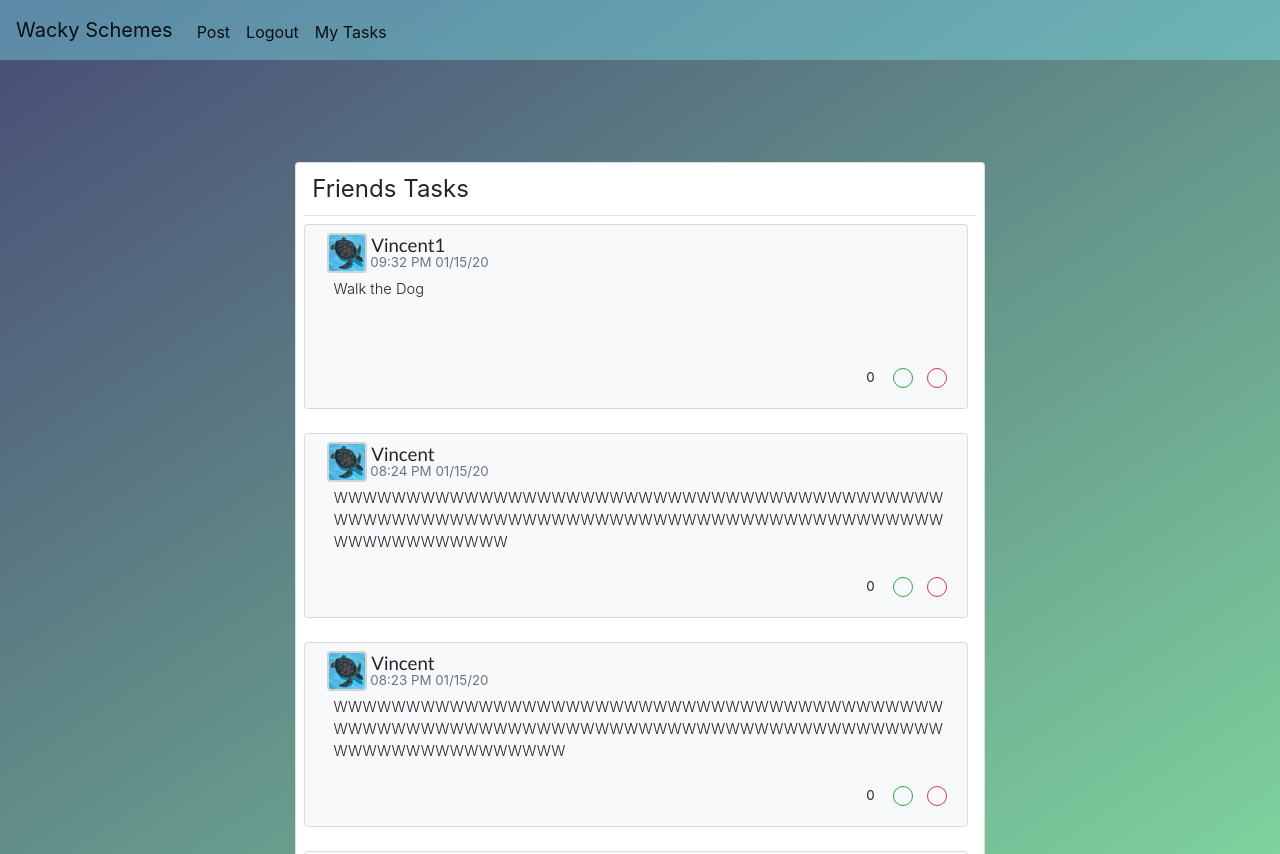
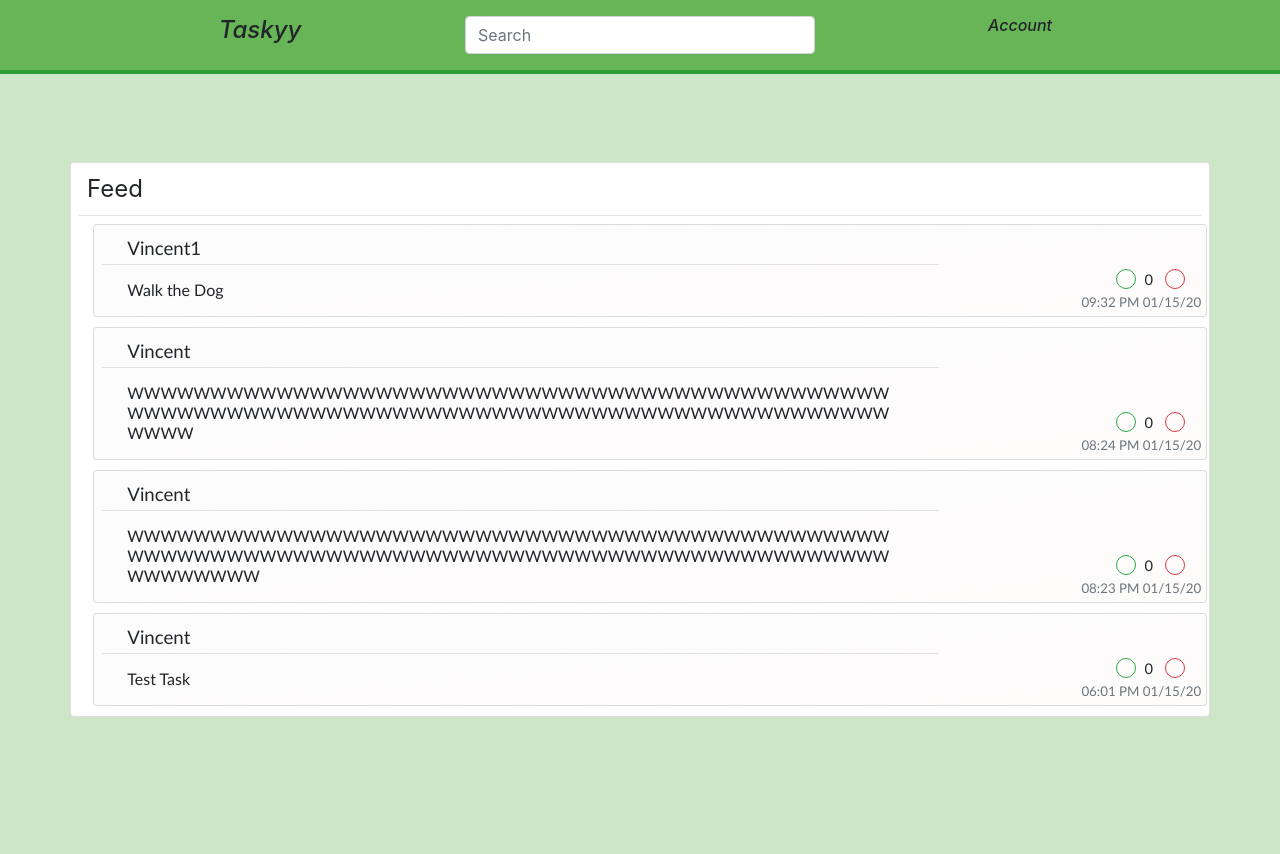
Before and after one commit to vhodgins/TaskManager, a Flask app: page / in a window 1280 px wide. Run offline with Flask 2, Linux system fonts and the light colour scheme; a user stored in the database is signed in; data comes from the database, SQL or seed files in the repository; both versions use the stored data as it was after the commit; some libraries are stand-ins or nearby versions.

Commit message:
Redesign Home Page Again

```diff
--- a/mainapp/routes.py
+++ b/mainapp/routes.py
@@ -126,6 +126,7 @@ def login():
     form = LoginForm()
     if form.validate_on_submit():
         user = User.query.filter_by(email=form.email.data).first()
+
         if user and bcrypt.check_password_hash(user.password, form.password.data):
             login_user(user, remember=form.remember.data)
             next_page = request.args.get('next')
--- a/mainapp/static/stylesheets/home.css
+++ b/mainapp/static/stylesheets/home.css
@@ -2,15 +2,7 @@
   margin-left: 10px;
 }
 
-.updatebutton {
 
-  -webkit-transform: translate(-50%,-50%);
-  transform: translate(-50%,-50%);
-  position: absolute;
-  top: 50%;
-  left: 20px;
-
-}
 
 
 span button img:hover {
--- a/mainapp/templates/home.html
+++ b/mainapp/templates/home.html
@@ -82,8 +82,8 @@
   <div class="col-sm-5"></div>
 
 
-  <div id="maincontent" class="card" style="">
-    <legend class="ml-3 mt-2">Friends Tasks</legend>
+  <div id="maincontent" class="card" style="width:100%">
+    <legend class="ml-3 mt-2">Feed</legend>
     <span class="border-bottom ml-2 mb-2 mr-2"></span>
     <div class="mr-4" style="margin-left:-25;">
   {% if tasks %}
@@ -95,7 +95,7 @@
   {% else %}
 </div>
 
-<div class="margin-auto">
+<div class="margin-auto" style="width:600px;">
   <p style="text-align:center">You dont have any friends yet</p>
 
 </div>
--- a/mainapp/templates/layout.html
+++ b/mainapp/templates/layout.html
@@ -20,52 +20,62 @@
 
       body{
         height: 100vh;
-        background: linear-gradient(to bottom right, rgb(72, 75, 117), rgb(126, 210, 157));
+        background: rgba(46, 154, 24, 0.24) ;
       }
       .navbar-right {
         margin-right: 0px;
       }
 
 
+      nav div div div {
+        text-align: center;
+      }
 
+      .updatebutton {
+
+        -webkit-transform: translate(-50%,-50%);
+        transform: translate(-50%,-50%);
+        position: absolute;
+        top: 50%;
+        left: 20px;
+
+      }
+
+      p {
+        font-family: "Gill Sans MT", sans-serif;
+        font-weight: 200;
+      }
+
+      .task-title {
+        font-size: 12pt;
+      }
+      .task-author {
+        font-size: 14pt;
+      }
 
     </style>
     <title>{{title}}</title>
   </head>
   <body>
 
-  <nav class="fixed-top navbar navbar-expand-lg navbar-light" style="background-color:rgba(124, 230, 241, 0.4)">
-    <a class="navbar-brand" href="{{url_for('home')}}">Wacky Schemes</a>
+  <nav class="fixed-top" style="background-color:rgba(46, 154, 24, 0.64)">
+    <div class="container">
+      <div class="row mt-3 mb-3">
+    <div class="col">
+      <h4><i>Taskyy</i></h4>
+    </div>
+    <div class="col">
+      <form class="" action="index.html" method="post">
+        <input class="form-control" type="text" name="" value="" placeholder="Search">
+      </form>
+    </div>
+    <div class="col">
+      <h6><i>Account</i></h6>
+    </div>
+    </div>
+    <hr style="position:fixed; width:100vw; left:0px; top:54px; border: 2px solid rgb(43, 157, 51)">
+  </nav>
 
-    <button class="navbar-toggler" type="button" data-toggle="collapse" data-target="#navbarSupportedContent" aria-controls="navbarSupportedContent" aria-expanded="false" aria-label="Toggle navigation">
-      <span class="navbar-toggler-icon"></span>
-    </button>
-
-    <div class="collapse navbar-collapse" id="navbarSupportedContent">
-    <ul class="navbar-nav mr-auto mt-1">
-      {% if current_user.is_authenticated %}
-      <li class="nav-item active" style="">
-        <a class="nav-link navtext" href="{{url_for('newpost')}}">Post<span class="sr-only">(current)</span></a>
-      </li>
-      <li class="nav-item active">
-        <a class="nav-link navtext" href="{{url_for('logout')}}">Logout<span class="sr-only">(current)</span></a>
-      </li>
-      <li class="nav-item active">
-        <a class="nav-link navtext" href="{{url_for('account', account_id=current_user.id)}}">My Tasks<span class="sr-only">(current)</span></a>
-      </li>
-      {% else %}
-      <li class="nav-item active">
-        <a class="nav-link navtext" href="{{url_for('login')}}">Log In<span class="sr-only">(current)</span></a>
-      </li>
-      <li class="nav-item active">
-        <a class="nav-link navtext" href="{{url_for('register')}}">Register<span class="sr-only">(current)</span></a>
-      </li>
-      {% endif %}
-    <ul>
-
-
-    </div>
-  </nav>
     {% with messages = get_flashed_messages(with_categories=true) %}
       {%if messages%}
           {%for category, message in messages%}
--- a/mainapp/templates/mainpageaccountpost.html
+++ b/mainapp/templates/mainpageaccountpost.html
@@ -2,10 +2,9 @@
 
 
 <li class="leftlist mb-1">
-<div class="card bg-light" id='tasksection{{task.id}}'style="  ">
+<div class="card" id='tasksection{{task.id}}'style="background: linear-gradient(to bottom right, rgb(252, 252, 252),rgba(37, 194, 118, 0.09))">
 
     <div class=" mt-2 ml-2 " style="">
-
 
       <div class="" style="display:flex; flex-direction:row;">
 
@@ -29,15 +28,16 @@
       </div>
 
 
-      <section style="width:360px; margin-left:20px;">
-        <a href="{{url_for('post', post_id=task.id)}}" style="font-size:12pt; color:inherit; text-decoration:none;">
+      <a style="text-decoration: none; color:inherit"href="{{url_for('post', post_id=task.id)}}">
+      <section style="width:360px; margin-left:25px; margin-bottom: -30px; line-height:20px; margin-top:5px;">
+        <p class="task-title"style="color:inherit; text-decoration:none;">
           {{task.title}}
-        </a>
+        </p>
       </section>
-
+    </a>
 
       </div>
-
+      <section>
       <!--  <ul id="mytaskslist" class="float-right mr-2 "style=" list-style-type:none; display: flex; flex-direction:row">
       <li>
         <li>
@@ -65,10 +65,19 @@
         <a href="#" class="downvotebutton btn btn-sm btn-outline-danger" value="0" id="downvote{{task.id}}" task_id="{{task.id}}" style="height:20px; width:20px; border-radius:50%; text-decoration: none; color: red" ></a>
       </li>
       {% endif %}</ul>-->
+    </section>
+
+    <div class="">
+
 
         <div class="">
-          <p class="text-muted float-right mr-2" style="font-size:10pt;">{{mytasklocaltimes[mytasks.index(task)].strftime('%I:%M %p %x')}}</p>
+          <a href="#"><img style="width:17px;position:relative; left: 387px; top:23px;"src="{{url_for('static', filename='assets/like.png')}}" alt=""></a>
+          <p class="" style="position:relative; left: 413px; font-size:12pt; font-weight:400; margin-bottom:0px;">{{tasklikes[task.id]}}</p>
+          <p class="text-muted" style="position:relative; left: 318px; font-size:10pt; margin-bottom:5px;">{{mytasklocaltimes[mytasks.index(task)].strftime('%I:%M %p %x')}}</p>
         </div>
+
+
+      </div>
 
 
 
--- a/mainapp/templates/singlepost.html
+++ b/mainapp/templates/singlepost.html
@@ -1,37 +1,41 @@
+<div class="card" id='tasksection{{task.id}}'style="margin-bottom:10px; margin-left:2%; width:100%;background: linear-gradient(to bottom right, rgb(252, 252, 252),rgba(194, 51, 37, 0.02))">
 
-<div class="card ml-2 bg-light mb-4 post " id='tasksection{{task.id}}'style=" width:100%; ">
-  <div class="card-body" style="margin-left: -30px; margin-top:-7px;">
-    <div class="row ml-2" style="margin-top: -5px;">
-      <img src="{{url_for('static', filename='pfps/'+task.author.image_file)}}" class="ml-4" style="border: 2px solid lightgrey; border-radius:10%; width:40px; height: 40px;" alt="">
-      <h5 class="ml-1">
-        <a style="font-size: 14pt;color:inherit; text-decoration:none; font-family: Calibri;"href="{{url_for('account', account_id=task.author.id)}}">{{task.author.username}}
-        </a>
-      </h5> <!-- .strftime('%I:%M %p %x') -->
-        </div>
-        <p class="text-muted float-left" style="font-size:10pt; margin-top:-20px; margin-left:75px; ">{{localtimes[tasks.index(task)].strftime('%I:%M %p %x')}}</p>
+    <div class=" mt-2 ml-2 " style="margin-bottom:30px;">
 
 
-    <div class="row float-left" style="margin-top:-10px;">
-      <ul class=""style="margin-left:-10px; list-style-type:none; display:flex; flex-direction: row;">
-        <li style="height:50px; width:440px;"class="font-weight-normal">
-          <p style="font-size:11pt; " class="posttext font-weight-light">
-          <a class="" href="{{url_for('post', post_id=task.id)}}" style=" color:inherit; text-decoration:none;">
-            {{task.title}}
-          </a>
-          </p>
-        </li>
+      <a style="text-decoration: none; color:inherit"href="{{url_for('post', post_id=task.id)}}">
+      <div class="" style=" display:flex; flex-direction:row;">
 
 
-        <!--<li class="font-weight-light ml-3" id='content{{task.id}}'>{{task.content}}</li>-->
-    </ul>
-    <ul class='upvotebuttons'style="position:absolute;  right:20px;  list-style-type:none; display: flex; flex-direction:row">
+
+      <section style="width:70%; margin-left:25px; margin-bottom: -30px; line-height:20px; margin-top:5px;">
+        <p class="task-author"style="  color:inherit; text-decoration:none;">
+          {{task.author.username}}
+        </p>
+        <hr style="margin: -10px -5% 15px -25px;">
+
+        <p class="task-title"style="  color:inherit; text-decoration:none;">
+          {{task.title}}
+        </p>
+      </section>
+      </div>
+    </a>
+      <section>
+
+
+    </section>
+
+    <div class="" style="position:absolute;  right:20px; ">
+      <div class="" style="position:relative; bottom:20px; right:-10px;">
+      <ul class='upvotebuttons'style=" list-style-type:none; display: flex; flex-direction:row">
         <li>
-        <li>
-        <p class="mr-2" id="like{{task.id}}" style="margin-top:3px; font-size:10pt;">{{tasklikes[task.id]}}<!--{{task.likes}}--></p>
-      </li>
+
         {%if likes[task.id] == 1 %}
         <li>
           <a href="#" class="mr-1 btn btn-outline-success btn-sm upvotebutton" value="1" id="upvote{{task.id}}" task_id="{{task.id}}" style="background-color:green; height:20px; width:20px; border-radius:50%; text-decoration:none; color:green;" ></a>
+        </li>
+        <li style="width:25px;">
+        <p class="mr-1 ml-1" id="like{{task.id}}" style="margin-top:3px; font-size:11pt;">{{tasklikes[task.id]}}<!--{{task.likes}}--></p>
       </li>
         <li>
           <a href="#" class="downvotebutton btn btn-sm btn-outline-danger" value="0" id="downvote{{task.id}}" task_id="{{task.id}}" style="height:20px; width:20px; border-radius:50%; text-decoration: none; color: red" ></a>
@@ -40,6 +44,9 @@
         <li>
           <a href="#" class="mr-1 btn btn-outline-success btn-sm upvotebutton" value="0" id="upvote{{task.id}}" task_id="{{task.id}}" style="height:20px; width:20px; border-radius:50%; text-decoration:none; color:green;" ></a>
         </li>
+        <li style="width:25px;">
+        <p class="mr-1 ml-1" id="like{{task.id}}" style="margin-top:3px; font-size:11pt;">{{tasklikes[task.id]}}<!--{{task.likes}}--></p>
+      </li>
         <li>
           <a href="#" class="downvotebutton btn btn-sm btn-outline-danger" value="-1" id="downvote{{task.id}}" task_id="{{task.id}}" style="background-color: red; height:20px; width:20px; border-radius:50%; text-decoration: none; color: red" ></a>
         </li>
@@ -47,15 +54,34 @@
         <li>
           <a href="#" class="mr-1 btn btn-outline-success btn-sm upvotebutton" value="0" id="upvote{{task.id}}" task_id="{{task.id}}" style="height:20px; width:20px; border-radius:50%; text-decoration:none; color:green;" ></a>
         </li>
+        <li style="width:25px;">
+        <p class="mr-1 ml-1" id="like{{task.id}}" style="margin-top:3px; font-size:11pt;">{{tasklikes[task.id]}}<!--{{task.likes}}--></p>
+      </li>
         <li>
           <a href="#" class="downvotebutton btn btn-sm btn-outline-danger" value="0" id="downvote{{task.id}}" task_id="{{task.id}}" style="height:20px; width:20px; border-radius:50%; text-decoration: none; color: red" ></a>
         </li>
         {% endif %}
       </ul>
     </div>
+        <div style="position:relative; bottom:50px; left:15px">
+
+          <p class="text-muted" style=" font-size:10pt; margin-bottom:5px;">{{localtimes[tasks.index(task)].strftime('%I:%M %p %x')}}</p>
+        </div>
+
+
+      </div>
+
+
+
+
+
+    <!--  <li class="font-weight-light ml-3"  id='content{{task.id}}'>{{task.content}}</li>
+-->
+
+
+
 
 
 
 </div>
-
 </div>
```
Also changed, not shown: notes.txt (+179 -4 lines), mainapp/site.db, mainapp/static/assets/like.png (added). Lines whose indentation alone changed are shown as unchanged.
